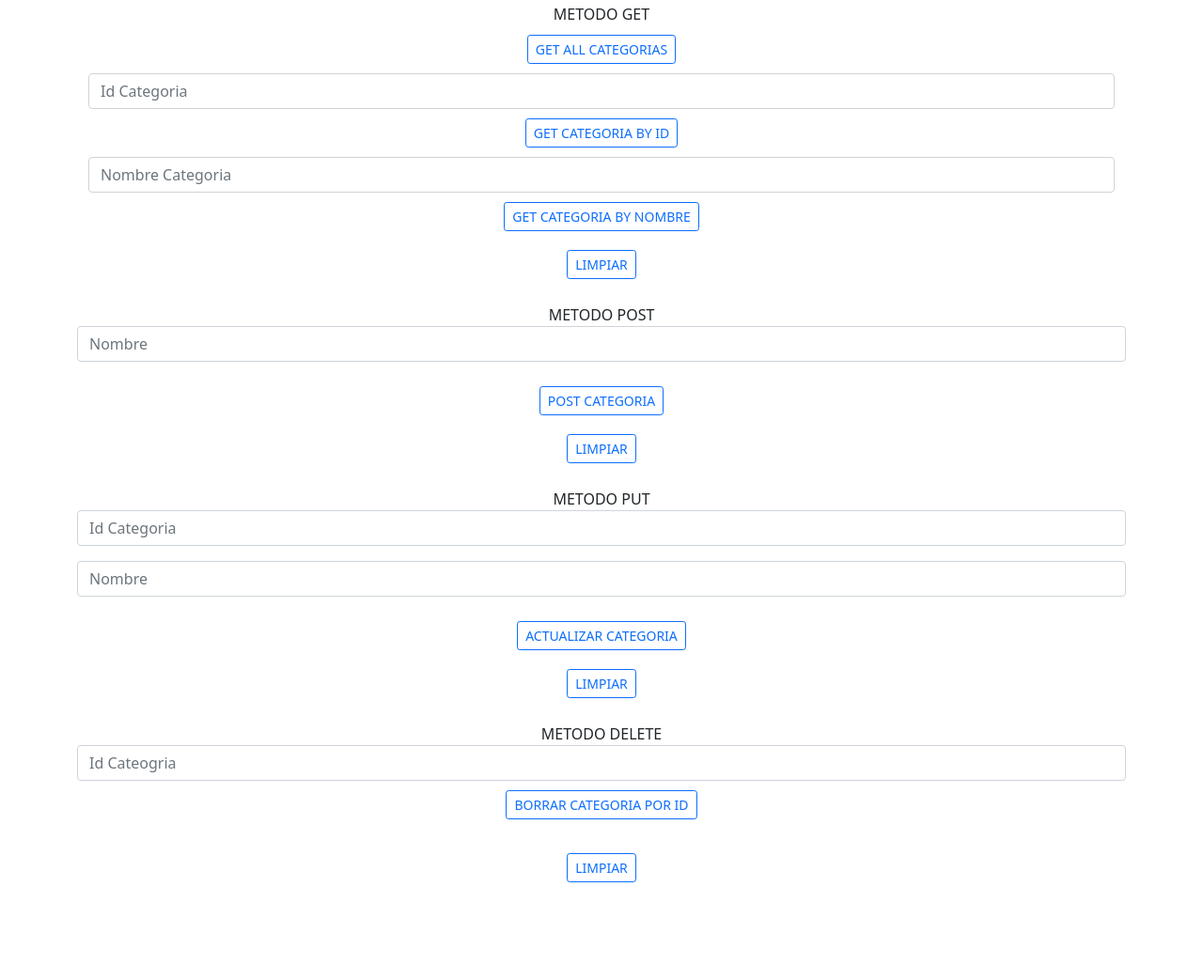
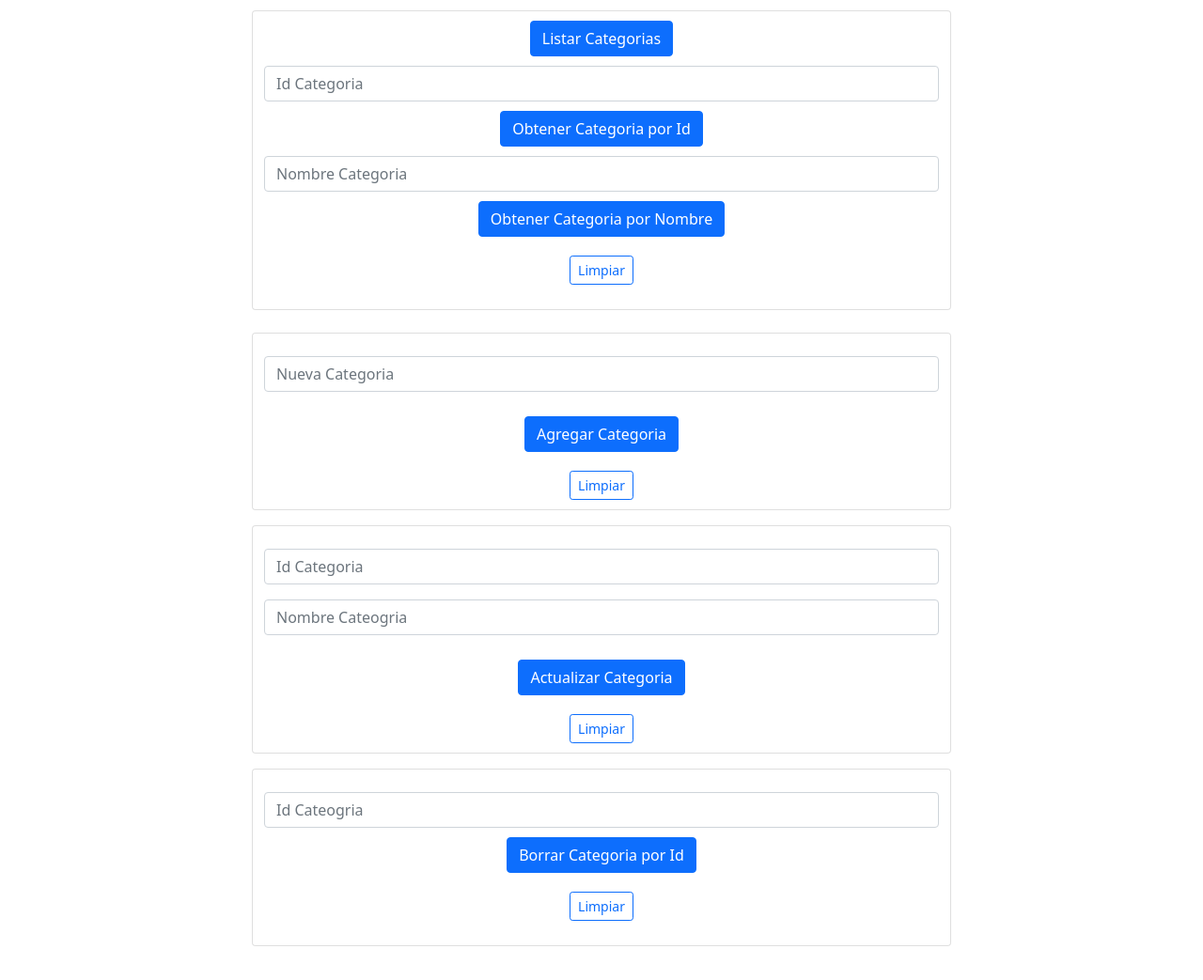
Before and after one commit to matiaslopezs/segundoparcial_backend, a website: page frontend/categoria_productos.html in a window 1280 px wide. Shown: the part 87-1130 px from the top of the page at 94% size. Before the commit the page ends 1100 px from the top, so only its background shows below. Drawn offline with nearby package versions, Linux system fonts and the light colour scheme.

Commit message:
mejoramiento del frontend categoria_productos.html

```diff
--- a/frontend/categoria_productos.html
+++ b/frontend/categoria_productos.html
@@ -4,74 +4,73 @@
     <meta charset="UTF-8">
     <meta name="viewport" content="width=device-width, initial-scale=1">
     <link href="https://cdn.jsdelivr.net/npm/bootstrap@5.1.3/dist/css/bootstrap.min.css" rel="stylesheet" integrity="sha384-1BmE4kWBq78iYhFldvKuhfTAU6auU8tT94WrHftjDbrCEXSU1oBoqyl2QvZ6jIW3" crossorigin="anonymous">
-    <title>2Administracion de Categoria de Productos</title>
+    <title>Administracion de Categoria de Productos</title>
 </head>
 <body>
     <div id="app1" class="py-5 text-center container">
         <h3>Administracion de Categorias de Productos</h3>
 
-        <div class="container">
-          <div>METODO GET</div>
+        <div class="container col-md-8 card mt-3">
+          <!--<div>METODO GET</div>-->
           <div>
             <div class="mb-3">
-              <button style="margin: 10px" class="btn btn-outline-primary btn-sm" @click="get_all_categorias">GET ALL CATEGORIAS</button>
+              <button style="margin: 10px" class="btn btn-primary" @click="get_all_categorias">Listar Categorias</button>
                 </br>
               <input type="text" class="form-control" ref="get_id" placeholder="Id Categoria"/>
               <div>
-                <button style="margin: 10px" class="btn btn-outline-primary btn-sm" @click="get_categoria_by_id">GET CATEGORIA BY ID</button>
+                <button style="margin: 10px" class="btn btn-primary" @click="get_categoria_by_id">Obtener Categoria por Id</button>
               </div>
 
               <input type="text" class="form-control" ref="get_title" placeholder="Nombre Categoria" />
               <div class="input-group-append">
-                <button style="margin: 10px" class="btn btn-outline-primary btn-sm" @click="get_categoria_by_nombre">GET CATEGORIA BY NOMBRE</button>
+                <button style="margin: 10px" class="btn btn-primary" @click="get_categoria_by_nombre">Obtener Categoria por Nombre</button>
               </div>
 
-              <button style="margin: 10px" class="btn btn-outline-primary btn-sm" @click="clearGet">LIMPIAR</button>
+              <button style="margin: 10px" class="btn btn-outline-primary btn-sm" @click="clearGet">Limpiar</button>
             </div>
 
             <div v-if="getResult" role="alert"><pre>{{getResult}}</pre></div>
           </div>
         </div>
 
-        <div class="mb-3">
-          <div>METODO POST</div>
+        <div class="container col-md-8 card mt-4">
+          <!--<div>METODO POST</div>-->
           <div>
-            <div class="mb-3">
-              <input type="text" class="form-control" ref="post_nombre" placeholder="Nombre" />
+            <div class="mb-3 mt-4">
+              <input type="text" class="form-control" ref="post_nombre" placeholder="Nueva Categoria" />
             </div>
-            <button style="margin: 10px" class="btn btn-outline-primary btn-sm" @click="post_categoria_producto">POST CATEGORIA</button>
+            <button style="margin: 10px" class="btn btn-primary" @click="post_categoria_producto">Agregar Categoria</button>
             </br>
-            <button style="margin: 10px" class="btn btn-outline-primary btn-sm" @click="clearPost">LIMPIAR</button>
+            <button style="margin: 10px" class="btn btn-outline-primary btn-sm" @click="clearPost">Limpiar</button>
             <div v-if="postResult" role="alert"><pre>{{postResult}}</pre></div>
           </div>
         </div>
 
-        <div  class="mb-3">
-          <div>METODO PUT</div>
+        <div  class="container col-md-8 card mt-3">
+          <!--<div>METODO PUT</div>-->
           <div>
-            <div class="mb-3">
+            <div class="mb-3 mt-4">
               <input type="text" class="form-control" ref="put_id" placeholder="Id Categoria"/>
             </div>
             <div class="mb-3">
-              <input type="text" class="form-control" ref="put_nombre" placeholder="Nombre" />
+              <input type="text" class="form-control" ref="put_nombre" placeholder="Nombre Cateogria" />
             </div>
-            <button style="margin: 10px" class="btn btn-outline-primary btn-sm" @click="put_categoria_producto">ACTUALIZAR CATEGORIA</button>
+            <button style="margin: 10px" class="btn btn-primary" @click="put_categoria_producto">Actualizar Categoria</button>
             </br>
-            <button style="margin: 10px" class="btn btn-outline-primary btn-sm" @click="clearPut">LIMPIAR</button>
+            <button style="margin: 10px" class="btn btn-outline-primary btn-sm" @click="clearPut">Limpiar</button>
 
             <div v-if="putResult" role="alert"><pre>{{putResult}}</pre></div>
           </div>
         </div>
 
-        <div  class="mb-3">
-          <div>METODO DELETE</div>
+        <div  class="container col-md-8 card mt-3">
+          <!--<div>METODO DELETE</div>-->
           <div>
-            <div  class="mb-3">
+            <div  class="mb-3 mt-4">
               <input type="text" class="form-control" ref="delete_id" placeholder="Id Cateogria" />
-              <div  class="mb-3">
-                <button style="margin: 10px" class="btn btn-outline-primary btn-sm" @click="delete_categoria_by_id">BORRAR CATEGORIA POR ID</button>
-              </div>
-              <button style="margin: 10px" class="btn btn-outline-primary btn-sm" @click="clearDelete">LIMPIAR</button>
+              <button style="margin: 10px" class="btn btn-primary" @click="delete_categoria_by_id">Borrar Categoria por Id</button>
+            </br>
+              <button style="margin: 10px" class="btn btn-outline-primary btn-sm" @click="clearDelete">Limpiar</button>
             </div>
 
             <div v-if="deleteResult" role="alert"><pre>{{deleteResult}}</pre></div>
```
